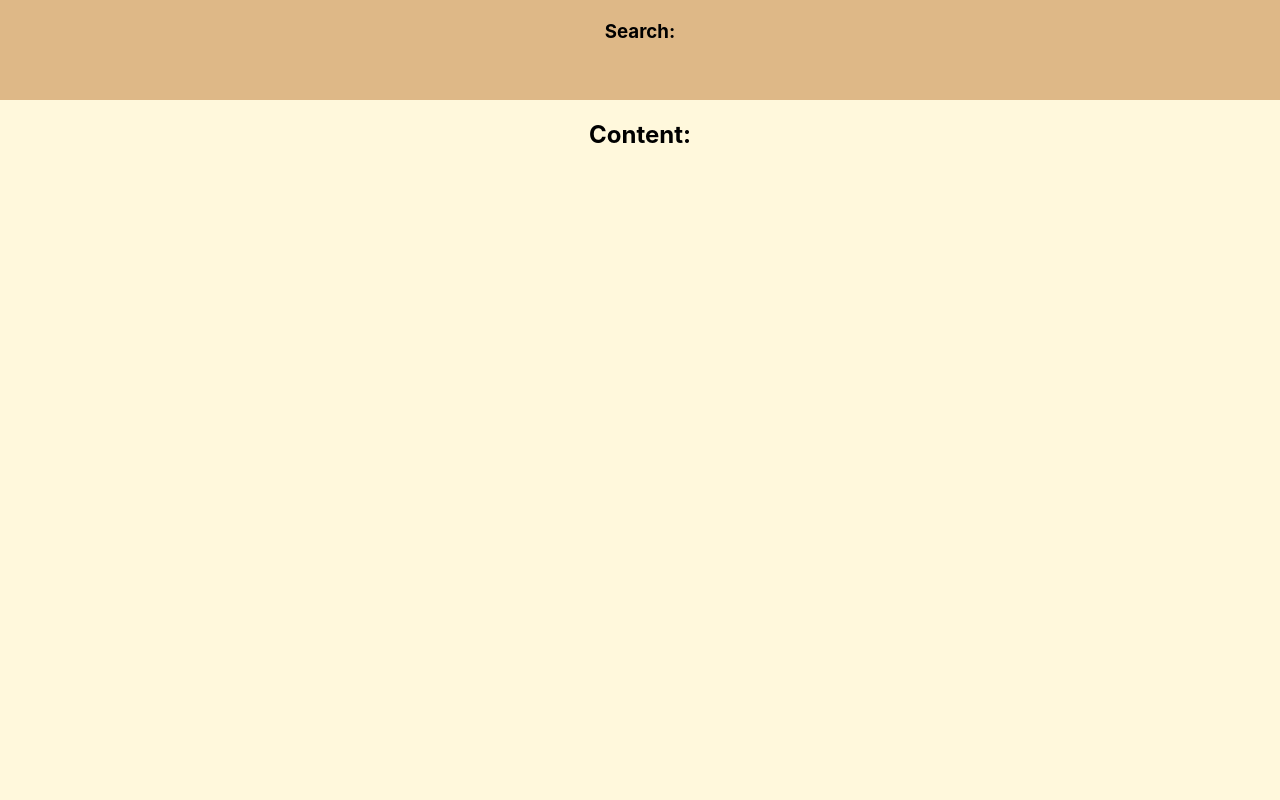
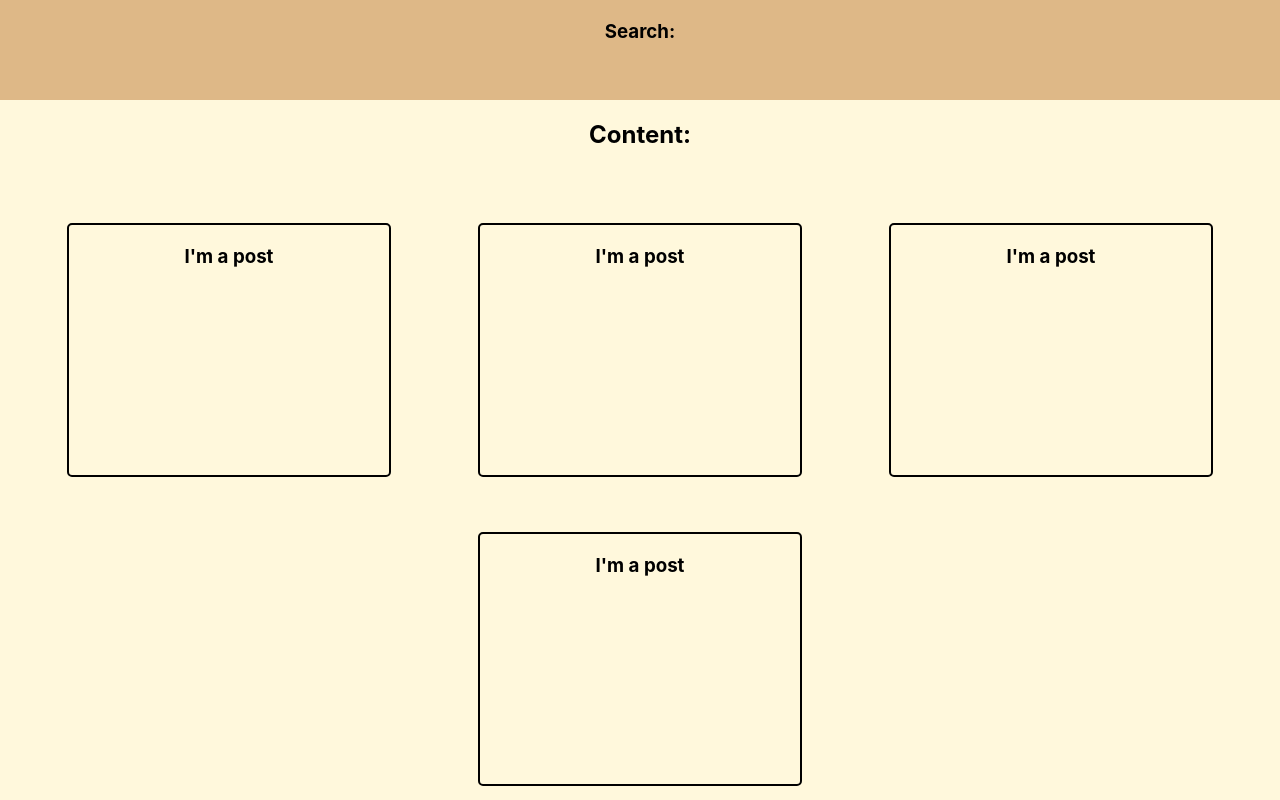
Before and after one commit to J5Wood/rover-watch, a React (Create React App) app: page / in a window 1280 px wide. Built offline with nearby package versions, Linux system fonts and the light colour scheme.

Commit message:
Added posts and flex layout

```diff
--- a/src/App.css
+++ b/src/App.css
@@ -13,12 +13,35 @@ h2, h3 {
   padding: 20px;
 }
 
+/* ****** Search Field ****** */
+
 .search-field{
   height: var(--search-bar-height);
   background-color: burlywood;
 }
 
+
+/* ****** Content ****** */
+
 .content{
+  display: flex;
+  flex-flow: row wrap;
+  justify-content: space-evenly;
+  gap: 40px 20px;
   background-color: cornsilk;
   min-height: calc(100vh - var(--search-bar-height));
 }
+
+.content, h2 {
+  width: 100%;
+}
+
+.post{
+  min-height: 250px;
+  height: 30%;
+  min-width: 220px;
+  width: 25%;
+  border: 2px solid black;
+  border-radius: 5px;
+
+}
--- a/src/containers/Content.js
+++ b/src/containers/Content.js
@@ -1,9 +1,14 @@
 import React from 'react'
+import Post from './Post'
 
 const Content = () => {
     return (
         <div className="content">
             <h2>Content:</h2>
+            <Post></Post>
+            <Post></Post>
+            <Post></Post>
+            <Post></Post>
         </div>
     )
 }
--- /dev/null
+++ b/src/containers/Post.js
@@ -0,0 +1,11 @@
+import React from 'react'
+
+const Post = () => {
+    return (
+        <div className="post">
+            <h3>I'm a post</h3>
+        </div>
+    )
+}
+
+export default Post
```
